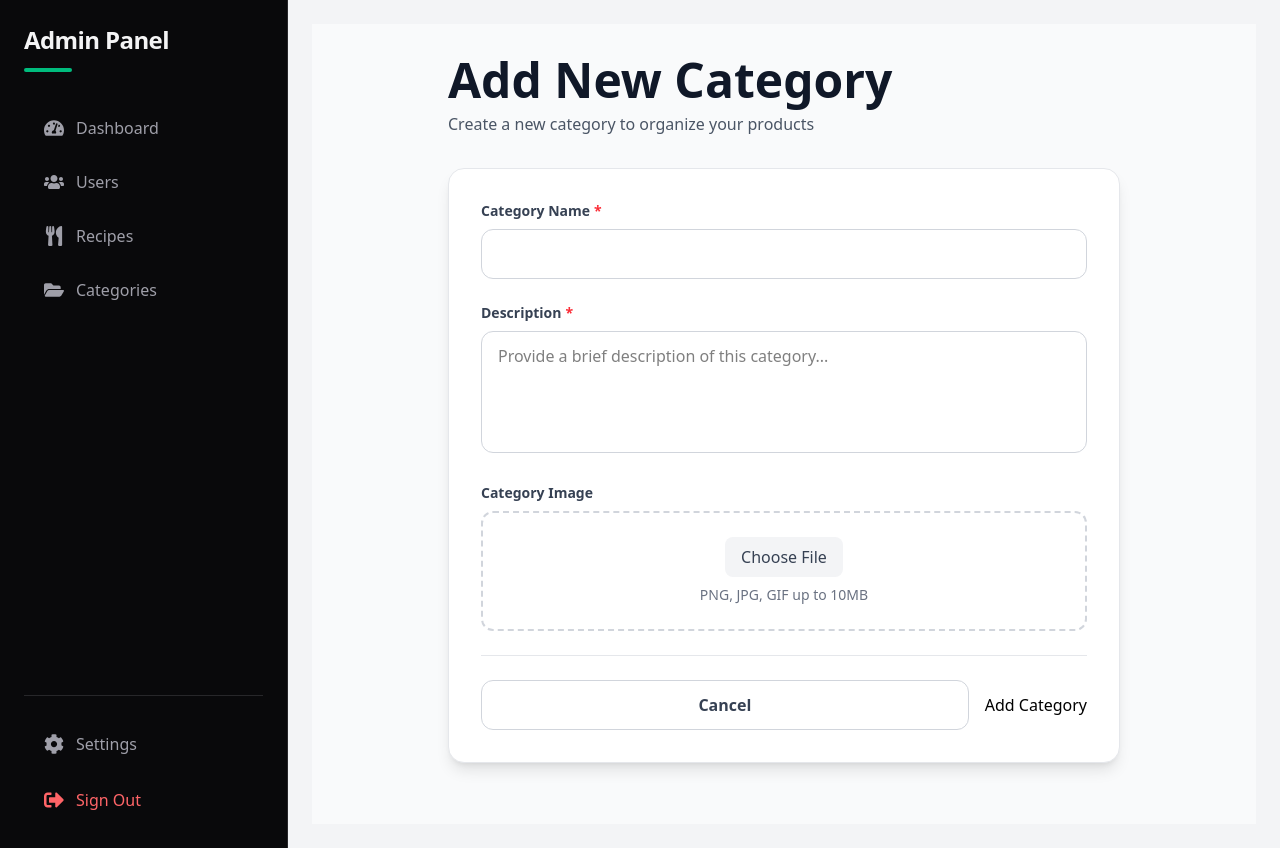
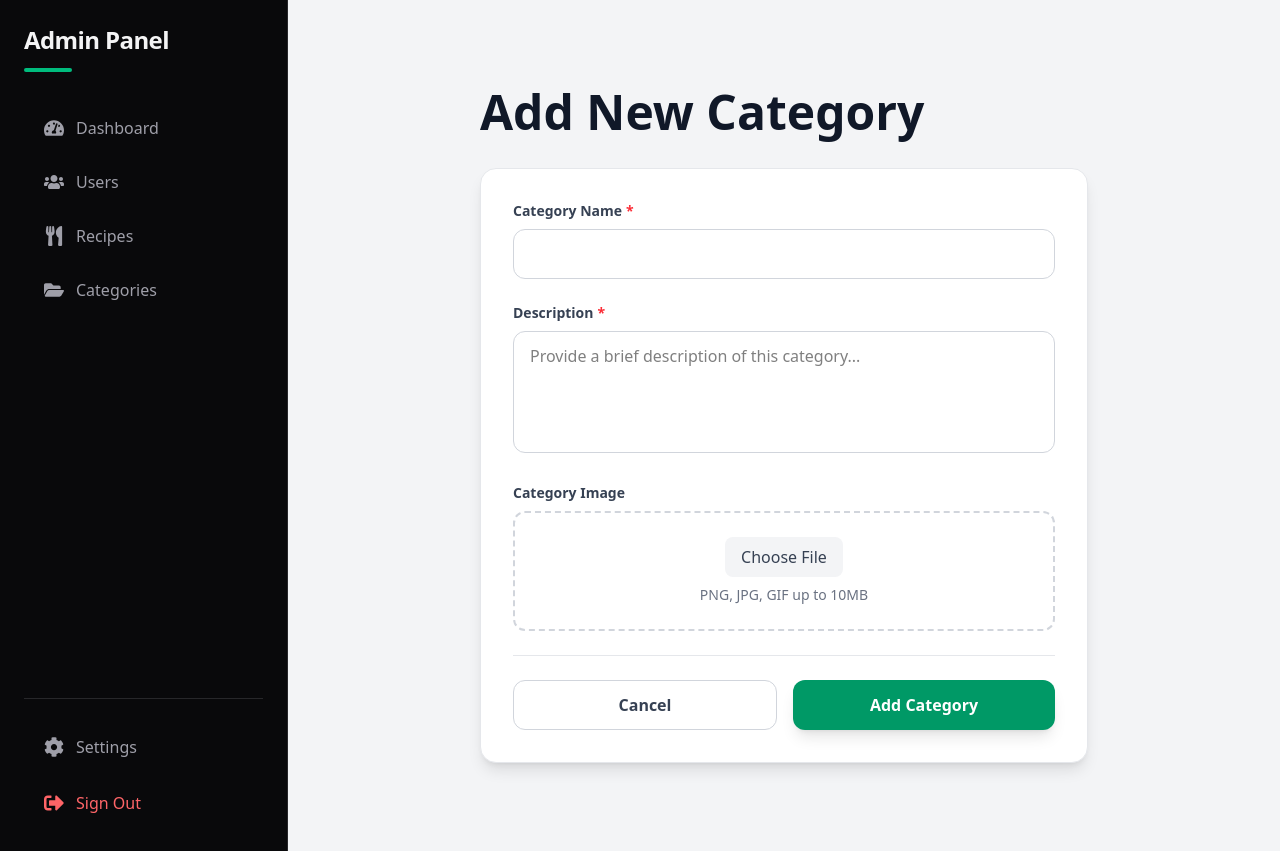
Before and after one commit to swechhyamaharjan/RecipeSharingWebApp, a React app in the folder frontend/: page /admin/addCategory in a window 1280 px wide. Built offline with nearby package versions, Linux system fonts and the light colour scheme; sample sign-in values are in the browser's storage; the HTML template or start-up script is replaced by a standard one.

Commit message:
Fixed bugs and changes in UI

```diff
--- a/frontend/src/pages/Admin/AddCategory.jsx
+++ b/frontend/src/pages/Admin/AddCategory.jsx
@@ -65,17 +65,13 @@ const AddCategory = () => {
   }
 
   return (
-    <div className='min-h-screen bg-gray-50 py-8 px-4'>
-      <div className='max-w-2xl mx-auto'>
+    <div className='min-h-screen py-8 px-4'>
+      <div className="max-w-2xl mx-auto p-6 lg:p-8">
         {/* Header */}
-        <div className='mb-8'>
-          <h2 className='text-4xl lg:text-5xl font-bold text-gray-900 mb-2'>
+
+          <h2 className='text-4xl lg:text-5xl font-bold text-gray-900 mb-8'>
             {isEditMode ? "Update Category" : "Add New Category"}
           </h2>
-          <p className='text-gray-600'>
-            Create a new category to organize your products
-          </p>
-        </div>
 
         {/* Form Card */}
         <div className='bg-white rounded-2xl shadow-lg border border-gray-200 overflow-hidden'>
@@ -153,7 +149,8 @@ const AddCategory = () => {
                 >
                   Cancel
                 </button>
-                <button type="submit" disabled={isSubmitting}>
+                <button type="submit" disabled={isSubmitting}
+                 className='flex-1 px-6 py-3 bg-emerald-600 hover:bg-emerald-700 text-white font-semibold rounded-xl shadow-lg hover:shadow-xl transition-all duration-200 transform hover:-translate-y-0.5l'>
                  {isSubmitting ? isEditMode ? "Updating..." : "Adding..."
                 : isEditMode ? "Update Category" : "Add Category"}
                 </button>
--- a/frontend/src/pages/Admin/AdminCategory.jsx
+++ b/frontend/src/pages/Admin/AdminCategory.jsx
@@ -24,17 +24,17 @@ const AdminCategory = () => {
   };
 
   return (
-    <div className="min-h-screen bg-gray-50">
+    <div className="min-h-screen p-6">
       <div className="max-w-7xl mx-auto p-6 lg:p-8">
         {/* Header */}
         <div className="mb-10">
           <div className="flex items-center justify-between flex-wrap gap-4">
             <div>
-              <h2 className="text-4xl lg:text-5xl font-bold text-gray-900 mb-2">
+              <h2 className="text-4xl lg:text-5xl font-bold text-gray-900 mb-3">
                 Manage Categories
               </h2>
               <p className="text-gray-600 text-sm lg:text-base">
-                Organize and manage your product categories
+                Organize and manage your recipe categories
               </p>
             </div>
             <button className="px-6 py-3 bg-emerald-600 hover:bg-emerald-700 text-white font-semibold rounded-xl shadow-lg hover:shadow-xl transition-all duration-200 transform hover:-translate-y-0.5"
--- a/frontend/src/pages/Admin/AdminHome.jsx
+++ b/frontend/src/pages/Admin/AdminHome.jsx
@@ -13,13 +13,14 @@ const AdminHome = () => {
   const { data: favorites = [] } = useAllfavoritesQuery();
 
   return (
-    <div className="p-6 bg-gray-50 min-h-screen">
+    <div className="p-6 min-h-screen">
+       <div className="max-w-full mx-auto p-6 lg:p-8">
       {/* Page Title */}
       <div className="mb-6">
-        <h1 className="text-3xl font-bold text-gray-800">
+        <h1 className="text-4xl lg:text-5xl font-bold text-gray-900 mb-2">
           Admin Dashboard
         </h1>
-        <p className="text-md text-zinc-400 mt-8">
+        <p className="text-xl text-zinc-400 mt-8">
           Welcome, <span className="text-emerald-400 font-medium">{userInfo?.fullname}</span>
         </p>
       </div>
@@ -122,7 +123,7 @@ const AdminHome = () => {
               ))}
           </ul>
         </div>
-
+      </div>
       </div>
     </div>
   );
--- a/frontend/src/pages/Admin/AdminRecipe.jsx
+++ b/frontend/src/pages/Admin/AdminRecipe.jsx
@@ -38,13 +38,14 @@ const AdminRecipe = () => {
   if (error) return <Message>{error.message || "Failed to load recipes"}</Message>
 
   return (
-    <div className='min-h-screen p-6 bg-gray-50'>
+    <div className='min-h-screen p-6'>
+       <div className="max-w-7xl mx-auto p-6 lg:p-8">
         {/* Header */}
-        <div className='mb-8'>
-          <h1 className='text-4xl font-bold text-gray-900 mb-2'>
+        <div className='mb-10'>
+          <h1 className='text-4xl lg:text-5xl font-bold text-gray-900 mb-3'>
             Recipe Moderation
           </h1>
-          <p className='text-gray-600'>Review and manage submitted recipes</p>
+          <p className='text-gray-600 text-sm lg:text-base'>Review and manage submitted recipes</p>
         </div>
 
         {/* Filter Tabs */}
@@ -175,6 +176,7 @@ const AdminRecipe = () => {
             </p>
           </div>
         )}
+        </div>
       </div>
   )
 }
--- a/frontend/src/pages/Admin/AdminRecipeID.jsx
+++ b/frontend/src/pages/Admin/AdminRecipeID.jsx
@@ -28,7 +28,7 @@ const AdminRecipeID = () => {
   if (error) return <Message>{error.message || 'Failed to load recipe'}</Message>
 
   return (
-    <div className='min-h-screen bg-gray-50 p-6'>
+    <div className='min-h-screen p-6'>
       <div className='max-w-6xl mx-auto'>
         {/* Header */}
         <div className='flex items-center gap-4 mb-8'>
--- a/frontend/src/pages/Admin/AdminUser.jsx
+++ b/frontend/src/pages/Admin/AdminUser.jsx
@@ -53,8 +53,9 @@ const AdminUser = () => {
   if (error) return <Message>{error.message || "Failed to load users"}</Message>
 
   return (
-    <div className='min-h-screen p-6 bg-gray-50'>
-        <h1 className='text-3xl font-bold mb-8 text-gray-800'>All Users</h1>
+    <div className='min-h-screen p-6'>
+      <div className="max-w-7xl mx-auto p-6 lg:p-8">
+        <h1 className='text-4xl lg:text-5xl font-bold text-gray-900 mb-10'>All Users</h1>
 
         {/* Search and Sort Controls */}
         <div className='bg-white rounded-lg shadow-sm border border-gray-200 p-4 mb-6'>
@@ -175,6 +176,7 @@ const AdminUser = () => {
             </table>
           </div>
         </div>
+        </div>
     </div>
   )
 }
```
